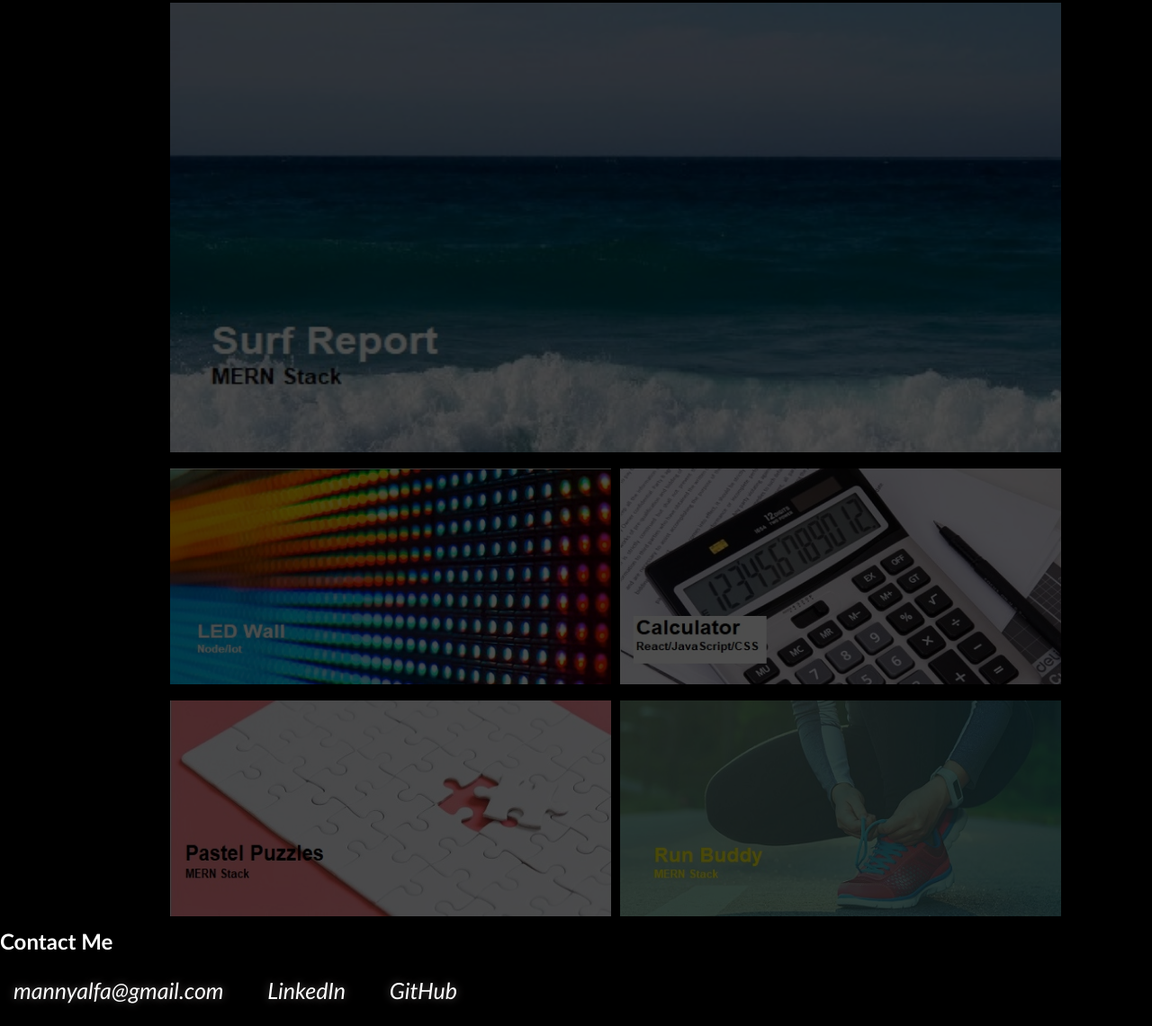
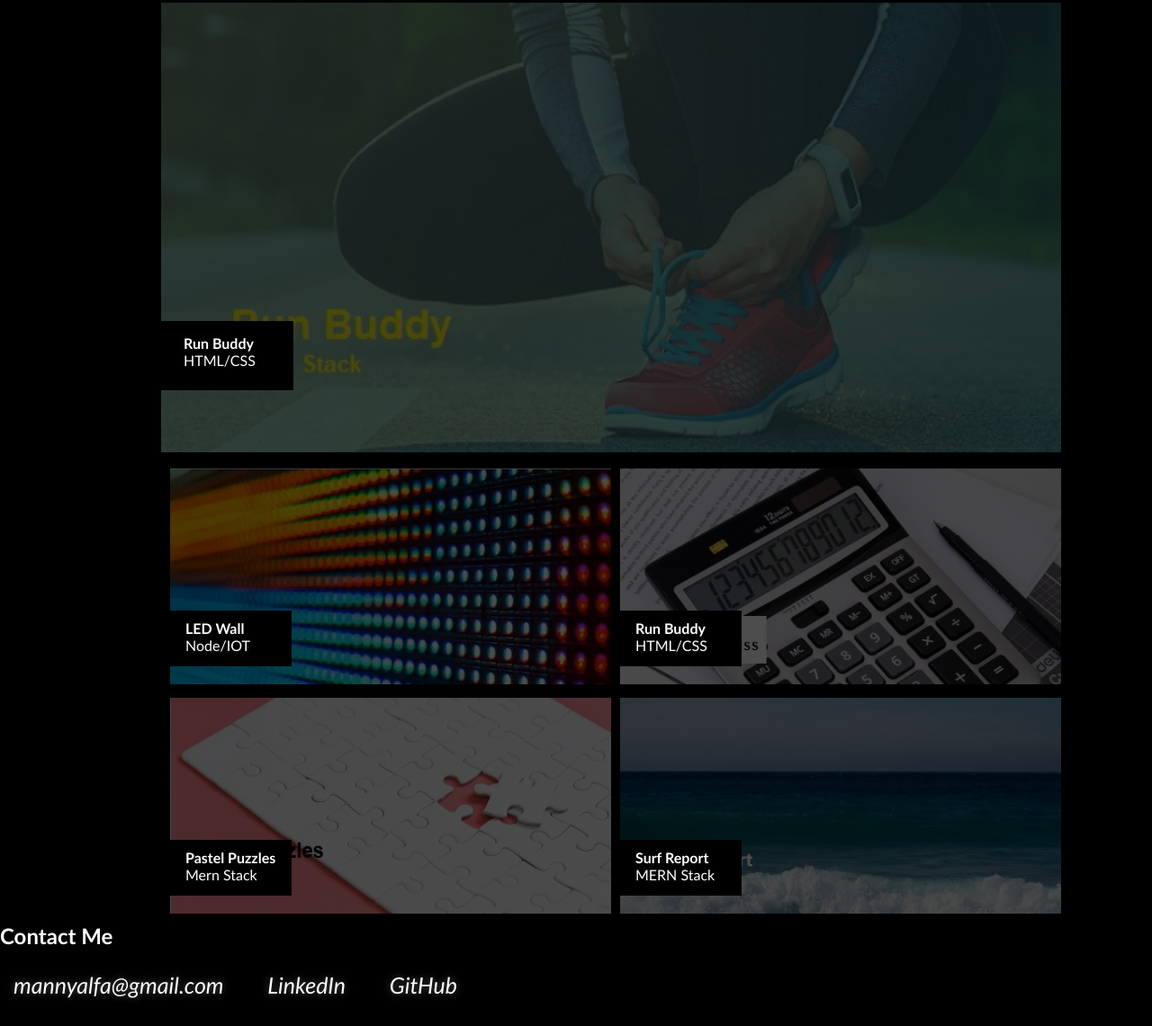
Before and after one commit to Mannyalfa/professional-portfolio, a plain HTML site: page index.html in a window 1280 px wide. Shown: the part 700-1841 px from the top of the page at 90% size. Drawn offline with Linux system fonts and the light colour scheme.

Commit message:
A few text tweaks

```diff
--- a/assets/css/stylesheet.css
+++ b/assets/css/stylesheet.css
@@ -123,7 +123,15 @@ h2{
     color: var(--secondary-color);
 }
 
+#about-me{
+    display: flex;
+    height: ;
+    width: ;
+}
+
 #bio p {
+    display: flex;
+    text-wrap: wrap;
     width: 980px;
     height: 200px;
     padding: 10px;
@@ -131,17 +139,67 @@ h2{
     color: var(--secondary-color);
 }
 
-.feature{
-    border: var(--tertiary-color);
+.container{
+    display: flex;
+    flex-wrap: wrap;
+    position: relative;
+    color: var(--tertiary-color);
+    border-right-style: 5px;
 }
 
+#rbud > .text-box {
+    position: absolute;
+    bottom: 0px;
+    right: 0px;
+    background-color: var(--primary-color);
+    color: var(--secondary-color);
+    padding-top: 15px;
+    padding-bottom: 0px;
+    padding-left: 30px;
+    padding-right: 0px;
+    z-index: 999;
+        margin: 0;
+        left: 0;
+        right: -40;
+        text-align: left;
+        top: 70%;
+        width: 15%;
+        height: 15%
+}
 
+.text-box {
+    position: absolute;
+    bottom: 0px;
+    right: 0px;
+    background-color: var(--primary-color);
+    color: var(--secondary-color);
+    padding-top: 10px;
+    padding-bottom: 10px;
+    padding-left: 22px;
+    padding-right: 0px;
+    z-index: 999;
+        margin: 0;
+        left: 0;
+        right: -40;
+        text-align: left;
+        top: 65%;
+        width: 28%;
+        height: 25%
+}
 
-#beach > .image {
-    width: 990px;
+ #runlink > .image {
+    width: 1000px;
     height: 500px;
-    border: var(--tertiary-color);
+    font-family: Arial, Helvetica, sans-serif;
+    color: var(--secondary-color)
+}
+#runlink > a {
+    text-decoration: none;
+}
 
+#runlink:active > a {
+text-decoration: none;
+background-color: transparent;
 }
 
 .image{
@@ -151,8 +209,7 @@ h2{
     margin: 5px;
 }
 
-
-  .image:hover {
+.image:hover {
     opacity: 1;
   }
 
--- a/index.html
+++ b/index.html
@@ -39,7 +39,7 @@
             <div id="about-me">
                 <h2>About Me</h2>
             </div>
-            <div id="bio" class="feature">
+            <div id="bio" class="container">
                 <p>
                     Lorem ipsum dolor sit amet, consectetur adipiscing elit, sed do eiusmod tempor incididunt ut labore et dolore magna aliqua. Fermentum iaculis eu non diam phasellus vestibulum lorem. Cras semper auctor neque vitae tempus. Amet nulla facilisi morbi tempus iaculis urna. Porttitor leo a diam sollicitudin. Suspendisse interdum consectetur libero id faucibus.
                     <br>
@@ -51,25 +51,50 @@
         <section>
             <div id="work">
                 <h2>Work</h2>
-                    <div id="beach" class="feature">
-                        <img id=surf src="./assets/images/waves.jpg" alt="Waves on the shore" class="image">
+                <div id="rbud" class="container">
+                    <a id="runlink" href= "https://mannyalfa.github.io/run-buddy" target="_blank">
+                        <img id="runner" src="./assets/images/hero-bg.jpg" alt="Run Buddy" class="image">
+                    </a>
+                    <div class="text-box">
+                        <h4>Run Buddy</h4>
+                        <p>HTML/CSS</p>
                     </div>
+                </div>
             </div>
         </section>
         <section>
-            <div id="led" class="feature">
+            <div id="led" class="container">
                 <img id="wall" src="./assets/images/led-wall.jpg" alt="LED lights" class="image">
+                <div class="text-box">
+                    <h4>LED Wall</h4>
+                    <p>Node/IOT</p>
+                </div>
+
             </div>
-            <div id="calc"class="feature">
+            <div id="calc"class="container">
                 <img id="calculator" src="./assets/images/calculator.jpg" alt="Calculator" class="image">
+                <div class="text-box">
+                    <h4>Run Buddy</h4>
+                    <p>HTML/CSS</p>
+                </div>
             </div>
         </section>
         <section>
-            <div id="puzzle" class="feature">
+            <div id="puzzle" class="container">
                     <img id="puzzle" src="./assets/images/puzzle.jpg" alt="Pastel Puzzle" class="image">
+                    <div class="text-box">
+                        <h4>Pastel Puzzles</h4>
+                        <p>Mern Stack</p>
+                    </div>
+
             </div>
-            <div id="rbud" class="feature">
-                <img id="runner" src="./assets/images/hero-bg.jpg" alt="Run Buddy" class="image">
+            <div id="beach" class="container">
+                <img id=surf src="./assets/images/waves.jpg" alt="Waves on the shore" class="image">
+                <div class="text-box">
+                    <h4>Surf Report</h4>
+                    <p>MERN Stack</p>
+                </div>
+
             </div>
             </div>
         </section>
```
